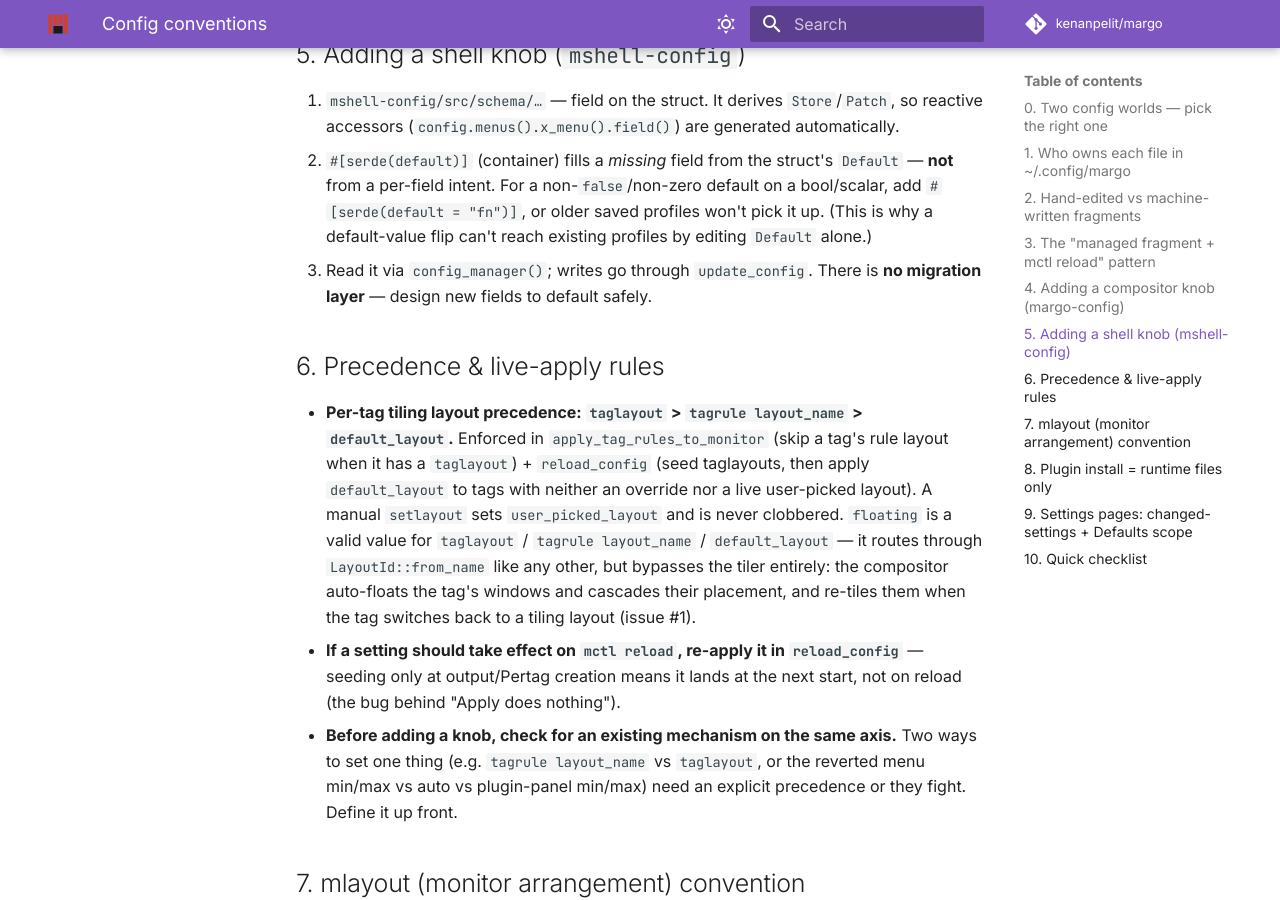
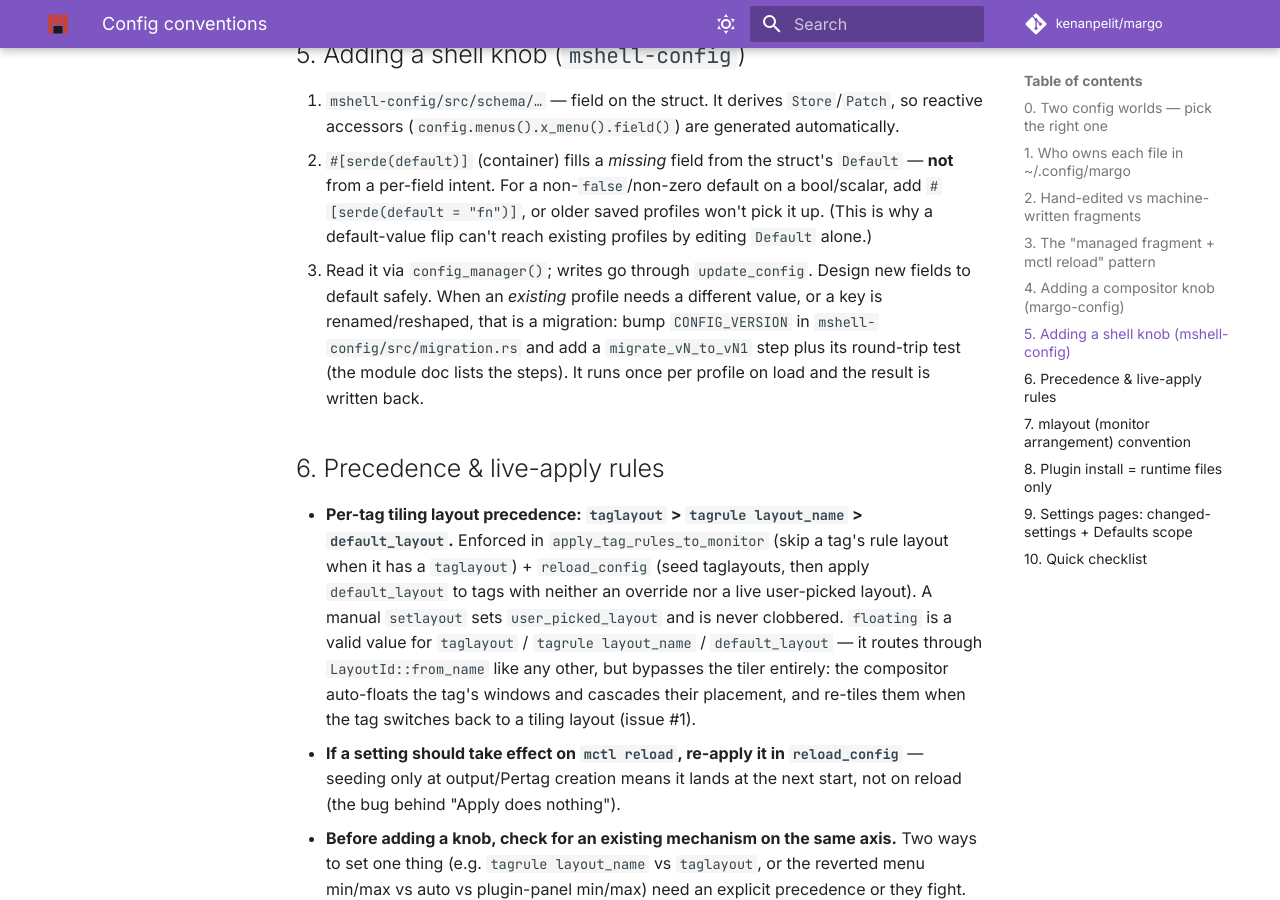
Before and after one commit to kenanpelit/margo, an MkDocs documentation site: the page built from docs/config-conventions.md, in a window 1280 px wide and 900 px high, scrolled down 3490 px. Built offline with MkDocs 1.6.1 and Material for MkDocs 9.7.7, drawn with Linux system fonts in a browser that asks for light colours; comment, search, counter and statistics services are not loaded.

Commit message:
docs: refresh stale figures, record the vendored wayle patches, crate table from cargo metadata
- scripts/crate-table.sh prints the workspace crate table (path + Cargo.toml description) from `cargo metadata`, so
  docs that list the crates can be regenerated instead of hand-kept. scripts/metrics.sh counts members the same way:
  it counted every Cargo.toml with a [package] section (65, incl. mplugin-sdk, the plugin-host fixtures and the vendored
  wayle crates) where the workspace has 59.
- vendor/wayle-notification/PATCH.md and vendor/wayle-systray/PATCH.md record each vendored crate's exact diff
  against its crates.io release (0.1.3 / 0.1.4) and how to regenerate it. The notification patch also hardens the
  untrusted `image-data` hint against a daemon-thread panic, which the root Cargo.toml comment did not mention; it
  does now, and the members comment says 33 helper crates (it said 26).
- code-quality-roadmap: snapshot metrics refreshed for 4.5.0 (59 crates, baseline 446); the state.rs split is
  reopened (2864 lines again); the oversized-file list uses current paths and sizes (udev/mod.rs became
  backend/udev/).
- config-conventions §5 said there is no migration layer; mshell-config has one (migration.rs, CONFIG_VERSION 4).
  It now says when to add a step.
- ci.yml: the header said gtk4-rs 0.10 / GTK 4.19 (it is 0.11 with v4_20, so GTK 4.20); the compositor build group
  now includes mtm and mtune gets its own build step, matching the PKGBUILD.

Co-Authored-By: Claude Opus 5.5 <noreply@anthropic.com>

```diff
--- a/docs/config-conventions.md
+++ b/docs/config-conventions.md
@@ -134,8 +134,12 @@ Touch all four or the knob silently no-ops / fails validation:
    default on a bool/scalar, add `#[serde(default = "fn")]`, or older saved
    profiles won't pick it up. (This is why a default-value flip can't reach
    existing profiles by editing `Default` alone.)
-3. Read it via `config_manager()`; writes go through `update_config`. There is
-   **no migration layer** — design new fields to default safely.
+3. Read it via `config_manager()`; writes go through `update_config`. Design
+   new fields to default safely. When an *existing* profile needs a different
+   value, or a key is renamed/reshaped, that is a migration: bump
+   `CONFIG_VERSION` in `mshell-config/src/migration.rs` and add a
+   `migrate_vN_to_vN1` step plus its round-trip test (the module doc lists the
+   steps). It runs once per profile on load and the result is written back.
 
 ## 6. Precedence & live-apply rules
 
```
Also changed, not shown: Cargo.toml (+8 -3 lines), docs/code-quality-roadmap.md (+14 -8 lines), 5 other files.
